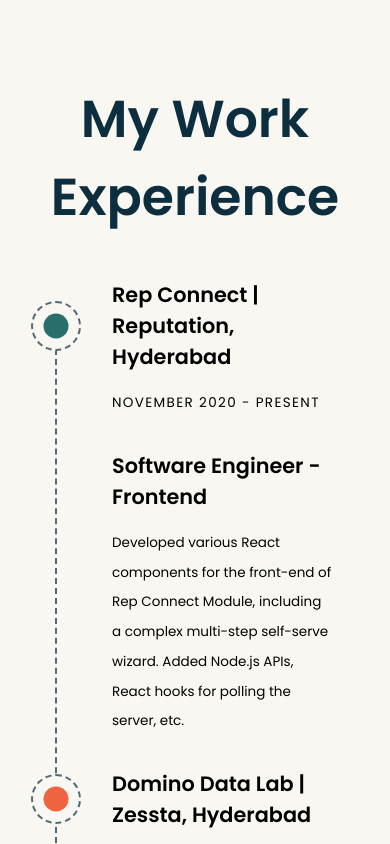
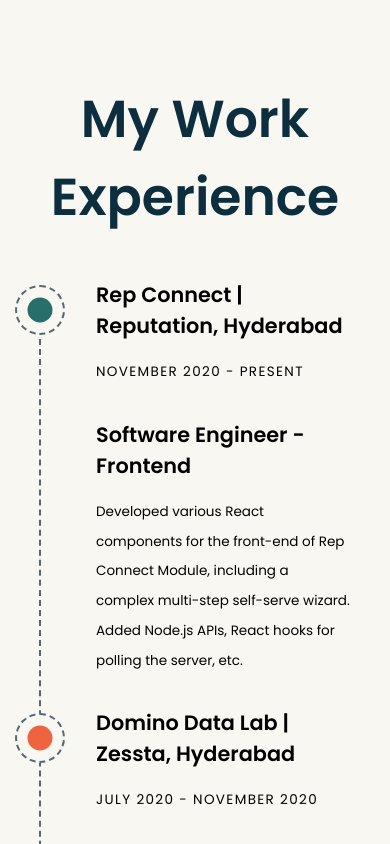
Before and after one commit to rameshx/rameshx.github.io, a React (Create React App) app: page / in a window 390 px wide. Shown: the top 844 px of the page. Built offline with nearby package versions, Linux system fonts and the light colour scheme.

Commit message:
update Experience.scss

```diff
--- a/src/experience/Experience.scss
+++ b/src/experience/Experience.scss
@@ -1,4 +1,4 @@
-@use '../styles/variables' as *;
+@use "../styles/variables" as *;
 
 $border: 2px dashed $border-color-experience;
 $column-gap: 7rem;
@@ -9,7 +9,7 @@
 $circle-translate: translate(-50%, -50%);
 
 @mixin outer-circle {
-  content: '';
+  content: "";
   position: absolute;
   z-index: 1;
   display: block;
@@ -27,7 +27,7 @@
 }
 
 @mixin inner-circle {
-  content: '';
+  content: "";
   position: absolute;
   z-index: 2;
   display: block;
@@ -57,11 +57,11 @@
   }
 
   .timeline {
-    margin-inline: calc($column-gap/2);
+    margin-inline: 0.5rem;
     position: relative;
 
     &::after {
-      content: '';
+      content: "";
 
       position: absolute;
       inset-inline-start: 50%;
@@ -141,6 +141,8 @@
 
   .experience {
     .timeline {
+      margin-inline: 2rem;
+
       &::after {
         inset-inline-start: 0;
       }
@@ -183,6 +185,14 @@
   }
 }
 
+@media (max-width: 576px) {
+  .experience {
+    .timeline {
+      margin-inline: 2.5rem;
+    }
+  }
+}
+
 @keyframes outer-circle-spin {
   from {
     transform: $circle-translate rotate(0deg);
```
